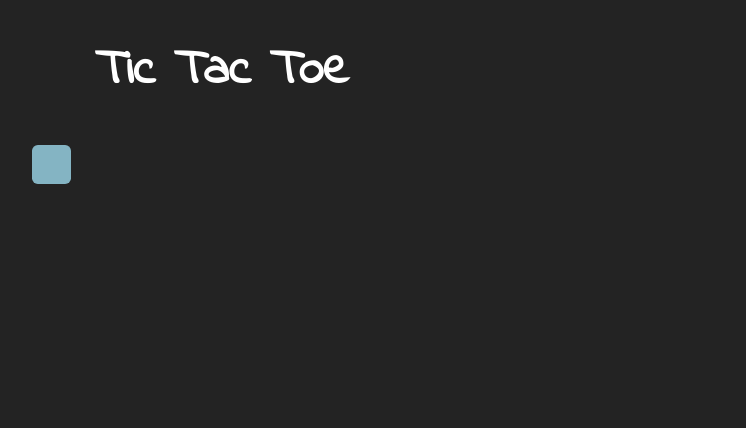
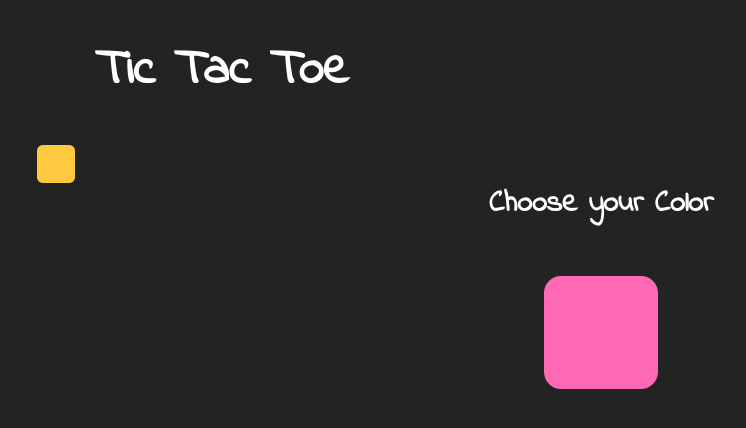
Before and after one commit to zofy/TicTacToe, a Django app: template templates/ttt/board.html in a window 1280 px wide. Shown: the top 428 px of the page, without its empty margins (418-1164 px from the left). Run offline with Django 3.2, Linux system fonts and the light colour scheme; the template is opened without the code that fills it: most values are stand-ins (such as "Sample title", 1, 10 or a date in 2020).

Commit message:
html - sideContainer moznost vybrat si farbu s kt chcem hrat css - style pre html settings.py - podpora pre websockety .js - podpora pre vyber  farby a nasledne hranie s danou farbou

```diff
--- a/templates/ttt/board.html
+++ b/templates/ttt/board.html
@@ -16,11 +16,16 @@
 </head>
 <body>
     <h1>Tic Tac Toe</h1>
-    <div id="container">
-        {% for square in size %}
-            <div class="square squareSize"></div>
-        {% endfor %}
-    </div>
+        <div id="container">
+            {% for square in size %}
+                <div class="square squareSize"></div>
+            {% endfor %}
+        </div>
+
+        <div id="sideContainer">
+            <h4>Choose your Color</h4>
+            <div class="player"></div>
+        </div>
 <script type="text/javascript" src="{% static 'ttt/ttt.js' %}"></script>
 </body>
 </html>
--- a/ttt/static/ttt/board.css
+++ b/ttt/static/ttt/board.css
@@ -1,18 +1,24 @@
 h1{
-    color: white;
     text-align: center;
-    font-family: 'Indie Flower', cursive;
     font-size: 50px;
 }
 body{
-    margin: auto;
+    /*margin: auto;*/
     background: #232323;
+    font-family: 'Indie Flower', cursive;
+    color: white;
 }
 #container{
-    margin: 20px auto;
-    max-width: 390px;
+    margin-left: 35%;
+    max-width: 30%;
 }
-.square{
+#sideContainer{
+    margin: 6% auto 0 65%;
+    max-width: 30%;
+    text-align: center;
+    font-size: 30px;
+}
+.square, .player{
     background: hotpink;
     float: left;
     /*These values are set up in accordance to the size of board*/
@@ -22,3 +28,7 @@ body{
     border-radius: 15%;
     transition: background .4s;
 }
+.player{
+    margin: 13% 35% auto;
+    float: none;
+}
--- a/ttt/static/ttt/ttt.js
+++ b/ttt/static/ttt/ttt.js
@@ -1,12 +1,12 @@
 /**
  * Created by Patrik on 20. 2. 2016.
  */
-
 var game = {};
 
     game.squares = document.querySelectorAll('.square');
     game.colors = []; // colors of squares
     game.nums = []; // array for nums in rgb color
+    game.playerSquare = document.querySelector('.player'); // color of the player
 
 
     game.init = function(){
@@ -28,13 +28,22 @@ var game = {};
         return 'rgb(' + Math.round(256*Math.random()) + ', ' + Math.round(256*Math.random()) + ', ' + Math.round(256*Math.random()) + ')';
     }
 
+    game.playerColor = function(){
+        return this.playerSquare.style.background;
+    }
+
     game.changeColor = function(square){
-        square.style.background = this.randomColor();
+        if(square.classList[0] === 'player') {
+            square.style.background = this.randomColor();
+        }else{
+            square.style.background = this.playerColor();
+        }
     }
 
     game.setUpSquares = function(){
-        for(i = 0; i < this.squares.length; i++){
-            this.squares[i].style.background = this.colors[i];
+        this.squares[this.squares.length] = this.playerSquare;
+        for(i = 0; i < this.squares.length + 1; i++){
+            this.squares[i].style.background = this.randomColor();
             this.squares[i].addEventListener('click', function(){
                 game.changeColor(this);
             })
```
Also changed, not shown: TicTacToe/settings.py (+13 -1 lines).
